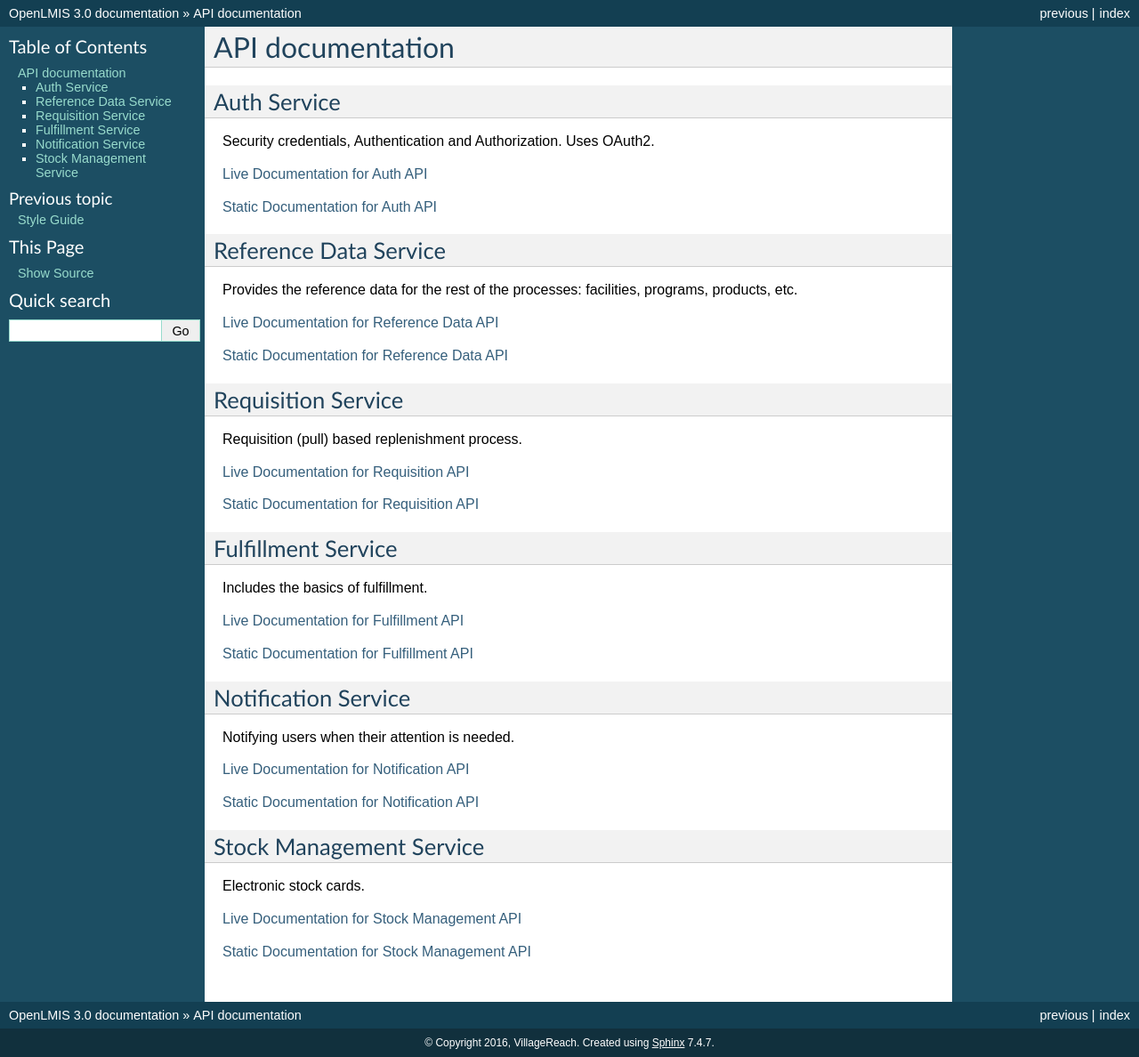
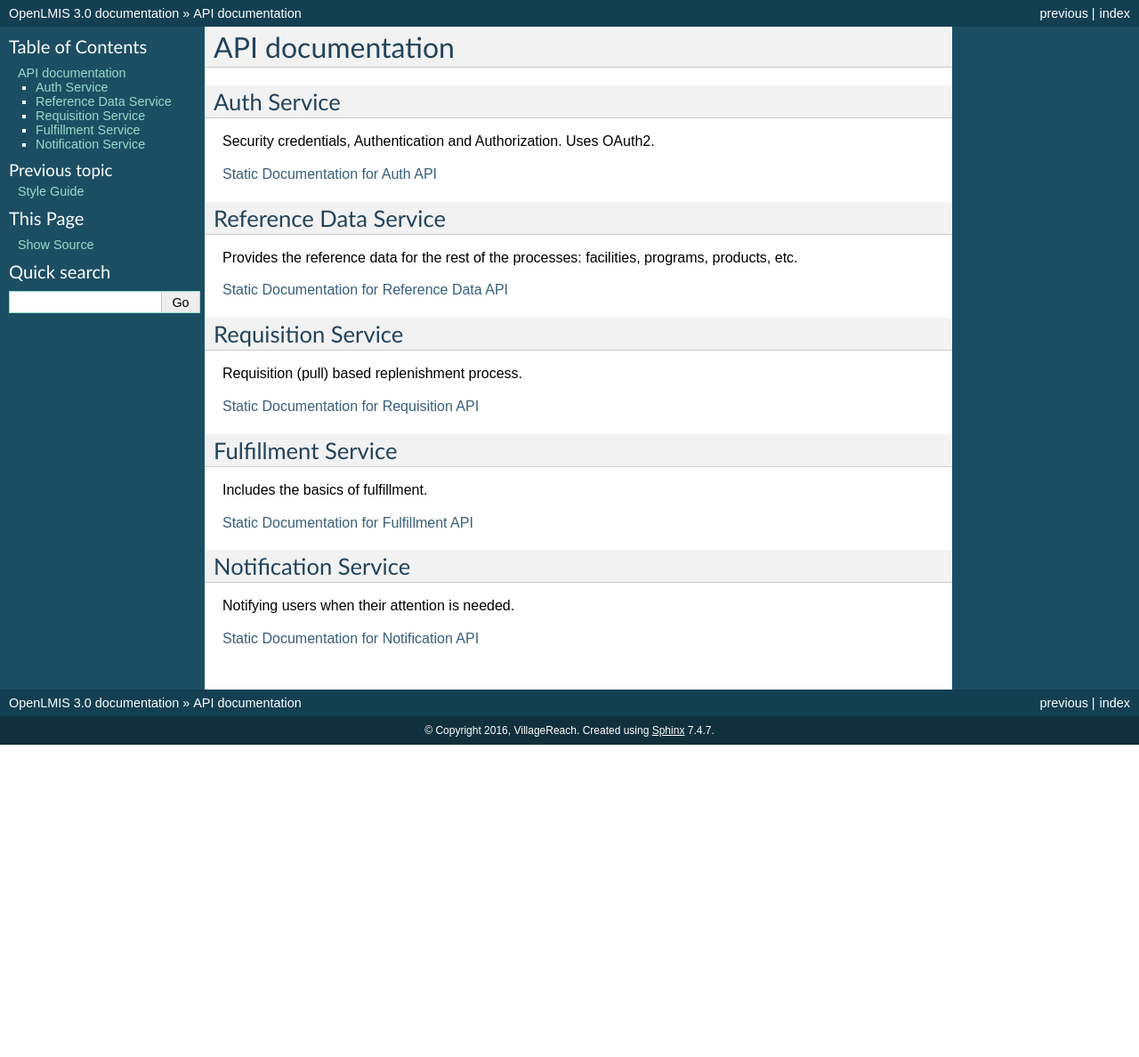
Before and after one commit to OpenLMIS/openlmis-ref-distro, a Sphinx documentation site: the page built from docs/source/api/index.rst, in a window 1280 px wide. Shown: the whole page at 89% size. Built offline with Sphinx 7.4.7, drawn with Linux system fonts in a browser that asks for light colours; pages that are not in the unit, such as notebooks, are missing from menus; after the commit the page ends 900 px from its top, so only the background shows below that.

Commit message:
Releasing 3.0.1
* bump requisition to 3.1.1 and remove SM

* update api links for release

* update collect docs for 3.0.1

* Update ERD links for release

For v3.0.1. Remove stock management.

* bump ref ui to 4.0.0

* remove auth erd live link

* remove fulfillment erd live link

* remove reference data erd live link

* remove requisition erd live link

```diff
--- a/docs/source/api/index.rst
+++ b/docs/source/api/index.rst
@@ -7,9 +7,7 @@
 
 Security credentials, Authentication and Authorization. Uses OAuth2.
 
-`Live Documentation for Auth API <http://test.openlmis.org/auth/docs/#/default>`_
-
-`Static Documentation for Auth API <http://build.openlmis.org/job/OpenLMIS-auth-service/lastSuccessfulBuild/artifact/build/resources/main/api-definition.html>`_
+`Static Documentation for Auth API <http://build.openlmis.org/view/Services-Build-Monitor/job/OpenLMIS-auth-service/218/artifact/build/resources/main/api-definition.html>`_
 
 **********************
 Reference Data Service
@@ -17,9 +15,7 @@
 
 Provides the reference data for the rest of the processes: facilities, programs, products, etc.
 
-`Live Documentation for Reference Data API <http://test.openlmis.org/referencedata/docs/#/default>`_
-
-`Static Documentation for Reference Data API <http://build.openlmis.org/job/OpenLMIS-referencedata-service/lastSuccessfulBuild/artifact/build/resources/main/api-definition.html>`_
+`Static Documentation for Reference Data API <http://build.openlmis.org/view/Services-Build-Monitor/job/OpenLMIS-referencedata-service/634/artifact/build/resources/main/api-definition.html>`_
 
 *******************
 Requisition Service
@@ -27,9 +23,7 @@
 
 Requisition (pull) based replenishment process.
 
-`Live Documentation for Requisition API <http://test.openlmis.org/requisition/docs/#/default>`_
-
-`Static Documentation for Requisition API <http://build.openlmis.org/job/OpenLMIS-requisition-service/lastSuccessfulBuild/artifact/build/resources/main/api-definition.html>`_
+`Static Documentation for Requisition API <http://build.openlmis.org/view/Services-Build-Monitor/job/OpenLMIS-requisition-service/1423/artifact/build/resources/main/api-definition.html>`_
 
 *******************
 Fulfillment Service
@@ -37,9 +31,7 @@
 
 Includes the basics of fulfillment.
 
-`Live Documentation for Fulfillment API <http://test.openlmis.org/fulfillment/docs/#/default>`_
-
-`Static Documentation for Fulfillment API <http://build.openlmis.org/job/OpenLMIS-fulfillment-service/lastSuccessfulBuild/artifact/build/resources/main/api-definition.html>`_
+`Static Documentation for Fulfillment API <http://build.openlmis.org/view/Services-Build-Monitor/job/OpenLMIS-fulfillment-service/256/artifact/build/resources/main/api-definition.html>`_
 
 ********************
 Notification Service
@@ -47,16 +39,4 @@
 
 Notifying users when their attention is needed.
 
-`Live Documentation for Notification API <http://test.openlmis.org/notification/docs/#/default>`_
-
-`Static Documentation for Notification API <http://build.openlmis.org/job/OpenLMIS-notification-service/lastSuccessfulBuild/artifact/build/resources/main/api-definition.html>`_
-
-********************
-Stock Management Service
-********************
-
-Electronic stock cards.
-
-`Live Documentation for Stock Management API <http://test.openlmis.org/stockmanagement/docs/#/default>`_
-
-`Static Documentation for Stock Management API <http://build.openlmis.org/job/OpenLMIS-stockmanagement-service/lastSuccessfulBuild/artifact/build/resources/main/api-definition.html>`_
+`Static Documentation for Notification API <http://build.openlmis.org/view/Services-Build-Monitor/job/OpenLMIS-notification-service/94/artifact/build/resources/main/api-definition.html>`_
--- a/docs/source/collect-docs.py
+++ b/docs/source/collect-docs.py
@@ -1,10 +1,9 @@
 import urllib
 
-urllib.urlretrieve("https://raw.githubusercontent.com/OpenLMIS/openlmis-fulfillment/master/README.md", "developer-docs/fulfillment.md")
-urllib.urlretrieve("https://raw.githubusercontent.com/OpenLMIS/openlmis-requisition/master/README.md", "developer-docs/requisition.md")
-urllib.urlretrieve("https://raw.githubusercontent.com/OpenLMIS/openlmis-auth/master/README.md", "developer-docs/auth.md")
-urllib.urlretrieve("https://raw.githubusercontent.com/OpenLMIS/openlmis-referencedata/master/README.md", "developer-docs/referencedata.md")
-urllib.urlretrieve("https://raw.githubusercontent.com/OpenLMIS/openlmis-stockmanagement/master/README.md", "developer-docs/stockmanagement.md")
+urllib.urlretrieve("https://raw.githubusercontent.com/OpenLMIS/openlmis-fulfillment/v3.0.1/README.md", "developer-docs/fulfillment.md")
+urllib.urlretrieve("https://raw.githubusercontent.com/OpenLMIS/openlmis-requisition/v3.1.1/README.md", "developer-docs/requisition.md")
+urllib.urlretrieve("https://raw.githubusercontent.com/OpenLMIS/openlmis-auth/v3.0.1/README.md", "developer-docs/auth.md")
+urllib.urlretrieve("https://raw.githubusercontent.com/OpenLMIS/openlmis-referencedata/v4.0.0/README.md", "developer-docs/referencedata.md")
 urllib.urlretrieve("https://raw.githubusercontent.com/OpenLMIS/openlmis-template-service/master/README.md", "developer-docs/templateService.md")
 urllib.urlretrieve("https://raw.githubusercontent.com/OpenLMIS/openlmis-reference-ui/master/README.md", "developer-docs/refereceUI.md")
 urllib.urlretrieve("https://raw.githubusercontent.com/OpenLMIS/openlmis-template-service/master/STYLE-GUIDE.md", "developer-docs/codeStyleguide.md")
--- a/docs/source/erd/erd-auth.rst
+++ b/docs/source/erd/erd-auth.rst
@@ -4,5 +4,4 @@
 
 ERD schema of Auth service:
 
-* `Live ERD <http://ci.openlmis.org/erd-auth/>`_
-* `Zip ERD <http://build.openlmis.org/job/OpenLMIS-auth-erd-generation/lastSuccessfulBuild/artifact/erd-auth.zip>`_
+* `Zip ERD <http://build.openlmis.org/job/OpenLMIS-auth-erd-generation/188/artifact/erd-auth.zip>`_
--- a/docs/source/erd/erd-fulfillment.rst
+++ b/docs/source/erd/erd-fulfillment.rst
@@ -4,5 +4,4 @@
 
 ERD schema of Fulfillment service:
 
-* `Live ERD <http://ci.openlmis.org/erd-fulfillment/>`_
-* `Zip ERD <http://build.openlmis.org/job/OpenLMIS-fulfillment-erd-generation/lastSuccessfulBuild/artifact/erd-auth.zip>`_
+* `Zip ERD <http://build.openlmis.org/job/OpenLMIS-fulfillment-erd-generation/219/artifact/erd-fulfillment.zip>`_
--- a/docs/source/erd/erd-referencedata.rst
+++ b/docs/source/erd/erd-referencedata.rst
@@ -4,5 +4,4 @@
 
 ERD schema of Reference Data service:
 
-* `Live ERD <http://ci.openlmis.org/erd-referencedata/>`_
-* `Zip ERD <http://build.openlmis.org/job/OpenLMIS-referencedata-erd-generation/lastSuccessfulBuild/artifact/erd-referencedata.zip>`_
+* `Zip ERD <http://build.openlmis.org/job/OpenLMIS-referencedata-erd-generation/489/artifact/erd-referencedata.zip>`_
--- a/docs/source/erd/erd-requisition.rst
+++ b/docs/source/erd/erd-requisition.rst
@@ -4,5 +4,4 @@
 
 ERD schema of Requisition service:
 
-* `Live ERD <http://ci.openlmis.org/erd-requisition/>`_
-* `Zip ERD <http://build.openlmis.org/job/OpenLMIS-requisition-erd-generation/lastSuccessfulBuild/artifact/erd-requisition.zip>`_
+* `Zip ERD <http://build.openlmis.org/job/OpenLMIS-requisition-erd-generation/1039/artifact/erd-requisition.zip>`_
--- a/docs/source/erd/index.rst
+++ b/docs/source/erd/index.rst
@@ -11,4 +11,3 @@
    erd-requisition
    erd-fulfillment
    erd-auth
-   erd-stockmanagement
```
Also changed, not shown: docker-compose.yml (+2 -12 lines), docs/source/erd/erd-stockmanagement.rst (deleted, +0 -8 lines).
